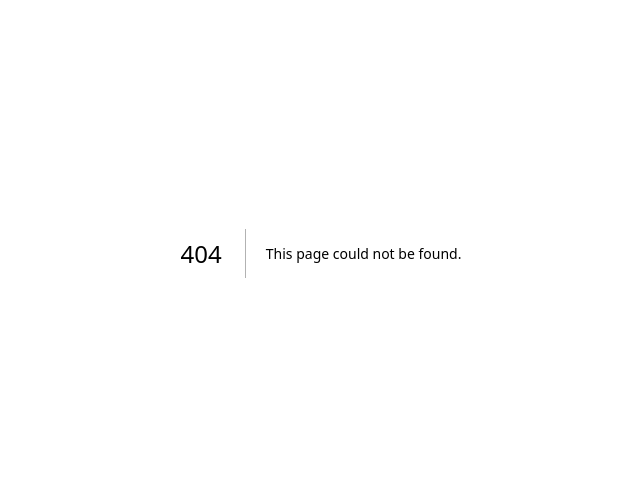
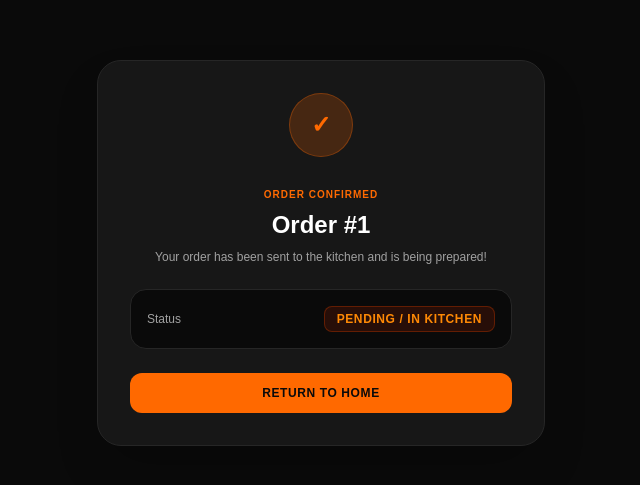
Before and after one commit to Karabo951/campus-bites, a Next.js app: page /orders/1 in a window 1280 px wide. Before the commit this address had no page. Shown: the part 147-632 px from the top of the page, without its empty margins (319-959 px from the left). Built offline with nearby package versions, Linux system fonts and the light colour scheme.

Commit message:
Implement real checkout flow and order confirmation page

```diff
--- /dev/null
+++ b/app/orders/[orderId]/page.tsx
@@ -0,0 +1,43 @@
+'use client';
+
+import { useParams } from 'next/navigation';
+import Link from 'next/link';
+
+export default function OrderStatusPage() {
+  const params = useParams();
+  const orderId = params.orderId as string;
+
+  return (
+    <main className="min-h-screen bg-neutral-950 text-neutral-100 p-6 flex flex-col items-center justify-center">
+      <div className="max-w-md w-full bg-neutral-900 border border-neutral-800 p-8 rounded-3xl space-y-6 text-center shadow-2xl">
+        <div className="w-16 h-16 bg-orange-500/20 text-orange-500 rounded-full flex items-center justify-center mx-auto text-2xl font-bold border border-orange-500/30">
+          ✓
+        </div>
+
+        <div>
+          <span className="text-[10px] font-black uppercase tracking-widest text-orange-500">
+            Order Confirmed
+          </span>
+          <h1 className="text-2xl font-black text-white mt-1">Order #{orderId?.slice(0, 8)}</h1>
+          <p className="text-xs text-neutral-400 mt-2">
+            Your order has been sent to the kitchen and is being prepared!
+          </p>
+        </div>
+
+        <div className="bg-neutral-950 border border-neutral-800 p-4 rounded-2xl flex justify-between items-center text-xs">
+          <span className="text-neutral-400 font-medium">Status</span>
+          <span className="text-orange-400 font-bold uppercase tracking-wider bg-orange-950/50 px-3 py-1 rounded-lg border border-orange-800/50">
+            Pending / In Kitchen
+          </span>
+        </div>
+
+        <Link
+          href="/"
+          className="block w-full bg-orange-500 hover:bg-orange-600 text-neutral-950 font-black py-3 rounded-xl text-xs uppercase tracking-wider transition-colors"
+        >
+          Return to Home
+        </Link>
+      </div>
+    </main>
+  );
+}
--- a/app/vendor/[vendorId]/page.tsx
+++ b/app/vendor/[vendorId]/page.tsx
@@ -1,7 +1,7 @@
 'use client';
 
 import { useState, useEffect } from 'react';
-import { useParams } from 'next/navigation';
+import { useParams, useRouter } from 'next/navigation';
 import Link from 'next/link';
 import { supabase } from '@/lib/supabase';
 
@@ -22,18 +22,19 @@ interface Vendor {
 
 export default function VendorMenuPage() {
   const params = useParams();
+  const router = useRouter();
   const vendorId = (params.vendorId as string) || 'v1';
 
   const [vendor, setVendor] = useState<Vendor | null>(null);
   const [menuItems, setMenuItems] = useState<MenuItem[]>([]);
   const [cart, setCart] = useState<{ item: MenuItem; quantity: number }[]>([]);
   const [loading, setLoading] = useState(true);
+  const [submitting, setSubmitting] = useState(false);
 
   useEffect(() => {
     async function fetchData() {
       setLoading(true);
 
-      // Fetch Vendor Info
       const { data: vendorData } = await supabase
         .from('vendors')
         .select('*')
@@ -50,7 +51,6 @@ export default function VendorMenuPage() {
         });
       }
 
-      // Fetch Menu Items
       const { data: menuData } = await supabase
         .from('menu_items')
         .select('*')
@@ -84,11 +84,45 @@ export default function VendorMenuPage() {
     0
   );
 
+  const handleCheckout = async () => {
+    if (cart.length === 0 || submitting) return;
+    setSubmitting(true);
+
+    try {
+      const { data: orderData, error: orderError } = await supabase
+        .from('orders')
+        .insert([
+          {
+            vendor_id: vendorId,
+            total_price: totalPrice,
+            status: 'pending',
+          },
+        ])
+        .select()
+        .single();
+
+      if (orderError) throw orderError;
+
+      const orderItemsToInsert = cart.map((c) => ({
+        order_id: orderData.id,
+        item_id: c.item.id,
+        quantity: c.quantity,
+        price: c.item.price,
+      }));
+
+      await supabase.from('order_items').insert(orderItemsToInsert);
+
+      router.push(`/orders/${orderData.id}`);
+    } catch (err: any) {
+      alert(`Failed to submit order: ${err.message || 'Please try again.'}`);
+      setSubmitting(false);
+    }
+  };
+
   return (
     <main className="min-h-screen bg-neutral-950 text-neutral-100 p-6 sm:p-12">
       <div className="max-w-4xl mx-auto space-y-8">
-
-        {/* Navigation Header */}
+        {/* Header */}
         <div className="flex justify-between items-center border-b border-neutral-800 pb-4">
           <div className="flex items-center gap-3">
             <div className="w-10 h-10 bg-orange-500 rounded-xl flex items-center justify-center p-1.5 shadow-lg shadow-orange-500/20">
@@ -113,7 +147,7 @@ export default function VendorMenuPage() {
           </Link>
         </div>
 
-        {/* Menu Items Grid */}
+        {/* Menu Items */}
         <div className="space-y-4">
           <h2 className="text-xs font-bold uppercase tracking-widest text-neutral-400">
             Available Dishes
@@ -122,7 +156,7 @@ export default function VendorMenuPage() {
           {loading ? (
             <p className="text-neutral-500 text-xs">Loading menu items...</p>
           ) : menuItems.length === 0 ? (
-            <p className="text-neutral-500 text-xs">No items currently available for this vendor.</p>
+            <p className="text-neutral-500 text-xs">No items available.</p>
           ) : (
             <div className="grid sm:grid-cols-2 gap-4">
               {menuItems.map((item) => (
@@ -152,24 +186,24 @@ export default function VendorMenuPage() {
           )}
         </div>
 
-        {/* Shopping Cart Drawer/Bar */}
+        {/* Cart Drawer */}
         {cart.length > 0 && (
           <div className="fixed bottom-6 left-1/2 -translate-x-1/2 w-[90%] max-w-lg bg-neutral-900 border border-orange-500/50 p-4 rounded-2xl shadow-2xl flex items-center justify-between gap-4">
             <div>
-              <p className="text-xs text-neutral-400 font-medium">Your Order</p>
+              <p className="text-xs text-neutral-400 font-medium">Your Order Total</p>
               <p className="text-lg font-black text-white font-mono">
                 R{totalPrice.toFixed(2)}
               </p>
             </div>
             <button
-              onClick={() => alert('Order placement flow triggers here!')}
-              className="bg-orange-500 hover:bg-orange-600 text-neutral-950 font-black px-6 py-3 rounded-xl text-xs uppercase tracking-wider transition-colors"
+              onClick={handleCheckout}
+              disabled={submitting}
+              className="bg-orange-500 hover:bg-orange-600 text-neutral-950 font-black px-6 py-3 rounded-xl text-xs uppercase tracking-wider transition-colors disabled:opacity-50"
             >
-              Checkout ({cart.reduce((sum, c) => sum + c.quantity, 0)})
+              {submitting ? 'Placing Order...' : `Checkout (${cart.reduce((s, c) => s + c.quantity, 0)})`}
             </button>
           </div>
         )}
-
       </div>
     </main>
   );
```
